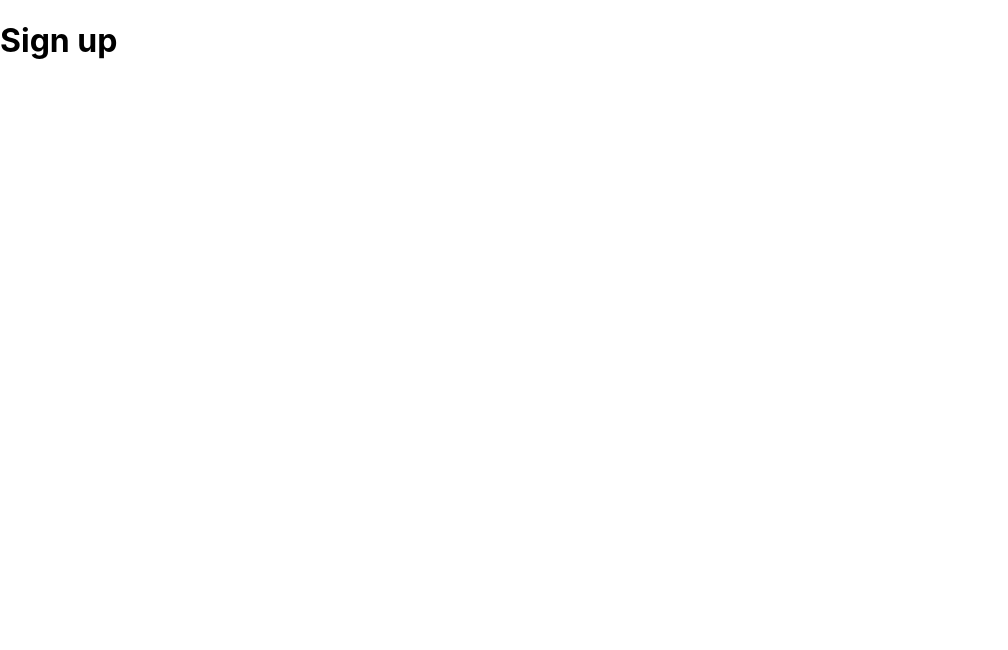
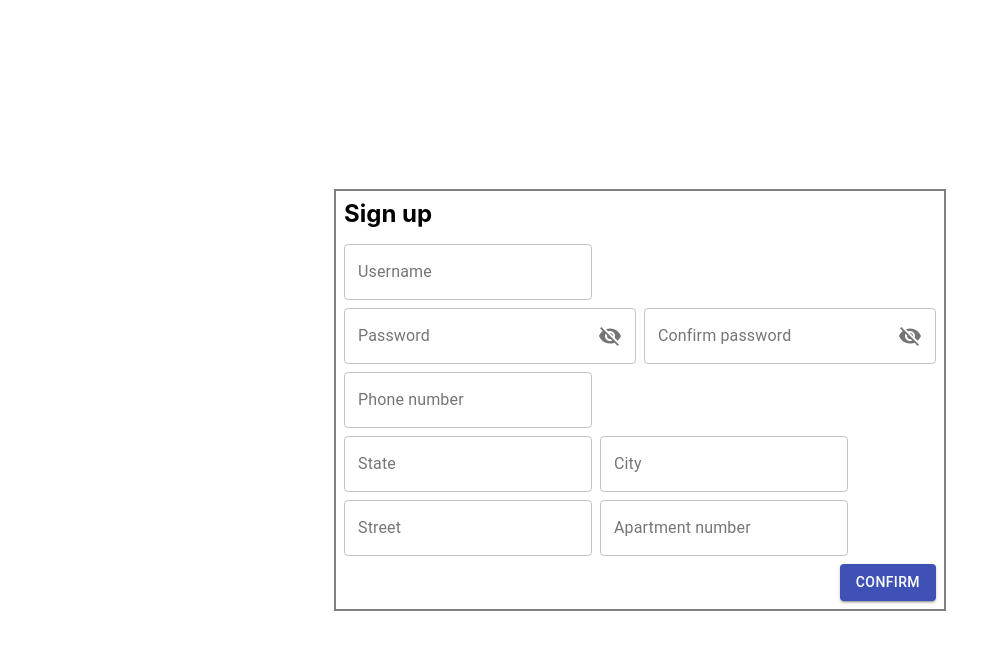
Before and after one commit to aviferdman/Workshop-on-Software-Engineering-Project, a React (Create React App) app in the folder TradingSystem/TradingSystem.WebClient/: page /signup in a window 1280 px wide. Shown: the top 650 px of the page, without its empty margins (0-1008 px from the left). Built offline with nearby package versions, Linux system fonts and the light colour scheme.

Commit message:
Sign up page - form
Added the form for the sign up page

```diff
--- a/TradingSystem/TradingSystem.WebClient/src/components/passwordFields.js
+++ b/TradingSystem/TradingSystem.WebClient/src/components/passwordFields.js
@@ -32,6 +32,7 @@ export default class PasswordField extends Component {
                     type={this.state.showPassword ? 'text' : 'password'}
                     value={this.props.value}
                     onChange={this.props.onChange}
+                    label={this.props.label} /* this only causes enough spacing when the actual label is moved above the input field */
                     endAdornment={
                         <InputAdornment position="end">
                             <IconButton
--- a/TradingSystem/TradingSystem.WebClient/src/pages/Signup.js
+++ b/TradingSystem/TradingSystem.WebClient/src/pages/Signup.js
@@ -1,5 +1,68 @@
+import {useTitle} from "../App";
+import {useHistory} from "react-router-dom";
+import {Button, makeStyles, TextField} from "@material-ui/core";
+import PasswordField from "../components/passwordFields";
+import React from "react";
+import clsx from "clsx";
+
 export default function Signup() {
+    useTitle('Sign up');
+    const history = useHistory();
+
+    const useStyles = makeStyles((theme) => ({
+        center: {
+            display: 'flex',
+            justifyContent: 'center',
+            alignItems: 'center',
+            height: '100vh'
+        },
+        form: {
+            border: '2px solid gray',
+            // width: '300px',
+            // height: '300px',
+            padding: theme.spacing(1)
+        },
+        title: {
+            fontSize: '1.5rem',
+            marginTop: '0px',
+            marginBottom: theme.spacing(1),
+            alignSelf: 'flex-start'
+        },
+        formRow: {
+            marginTop: theme.spacing(1),
+            alignSelf: 'flex-start'
+        },
+        formInRowInput: {
+            marginRight: theme.spacing(1)
+        },
+        btnSubmit: {
+            alignSelf: 'flex-end'
+        }
+    }));
+    const classes = useStyles();
+
     return (
-        <h1>Sign up</h1>
+        <div className={classes.center}>
+            <form className={classes.form}>
+                <h4 className={classes.title}>Sign up</h4>
+                <TextField label={'Username'} variant={'outlined'} className={classes.formRow} />
+                <div className={classes.formRow}>
+                    <PasswordField label={'Password'} variant={'outlined'} className={classes.formInRowInput} id={'input-password'} />
+                    <PasswordField label={'Confirm password'} variant={'outlined'} id={'input-password-confirm'} />
+                </div>
+                <TextField label={'Phone number'} variant={'outlined'} className={classes.formRow} />
+                <div className={classes.formRow}>
+                    <TextField label={'State'} variant={'outlined'} className={classes.formInRowInput} />
+                    <TextField label={'City'} variant={'outlined'} />
+                </div>
+                <div className={classes.formRow}>
+                    <TextField label={'Street'} variant={'outlined'} className={classes.formInRowInput} />
+                    <TextField label={'Apartment number'} variant={'outlined'} />
+                </div>
+                <div className={clsx(classes.btnSubmit, classes.formRow)}>
+                    <Button variant="contained" color="primary">Confirm</Button>
+                </div>
+            </form>
+        </div>
     )
 }
```
